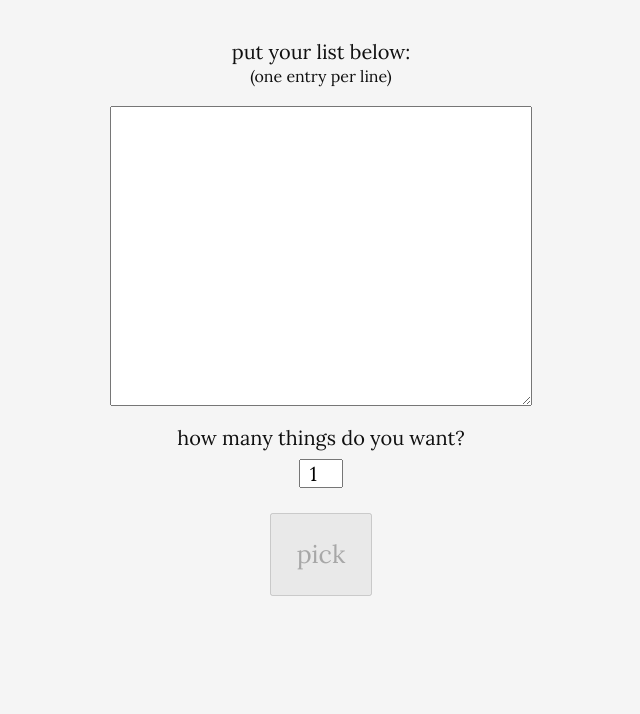
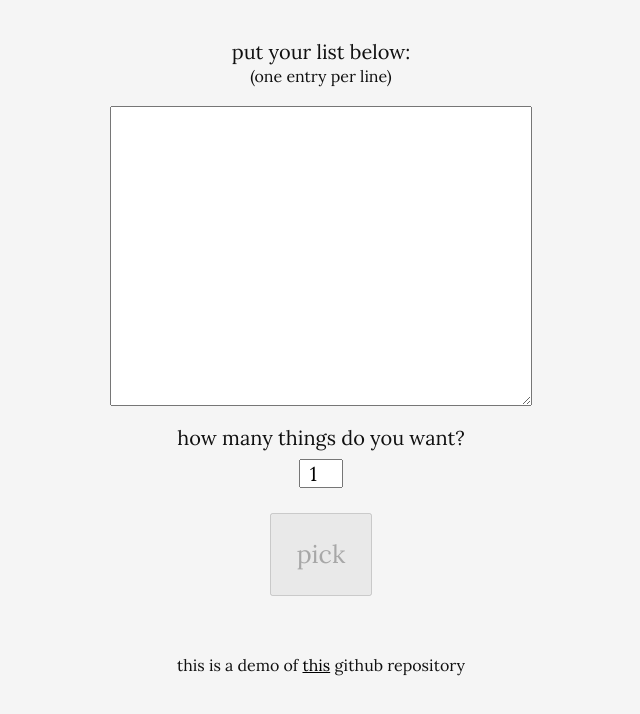
Before and after one commit to 54ac/list-picker, a website built with webpack: page src/index.html in a window 1280 px wide. Shown: the whole page, without its empty margins (319-959 px from the left). Built offline with nearby package versions, Linux system fonts and the light colour scheme.

Commit message:
added link to repo

```diff
--- a/src/css/index.css
+++ b/src/css/index.css
@@ -98,6 +98,15 @@ li {
 	user-select: text;
 }
 
+a {
+	color: black;
+}
+
+footer {
+	padding-top: 1em;
+	font-size: 0.8em;
+}
+
 .party {
 	display: inline-block;
 	animation-duration: 3000ms;
--- a/src/index.html
+++ b/src/index.html
@@ -37,6 +37,13 @@
 					copy list
 				</button>
 			</div>
+			<footer>
+				<p>
+					this is a demo of
+					<a href="https://github.com/rowrawer/list-picker">this</a> github
+					repository
+				</p>
+			</footer>
 		</div>
 	</body>
 </html>
```
Also changed, not shown: 1 other file.
